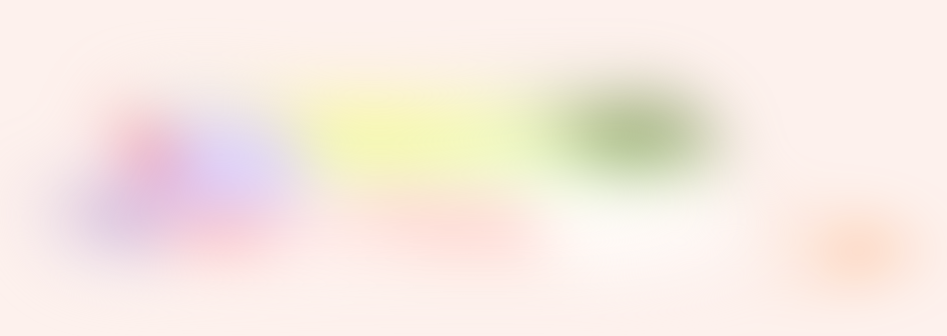
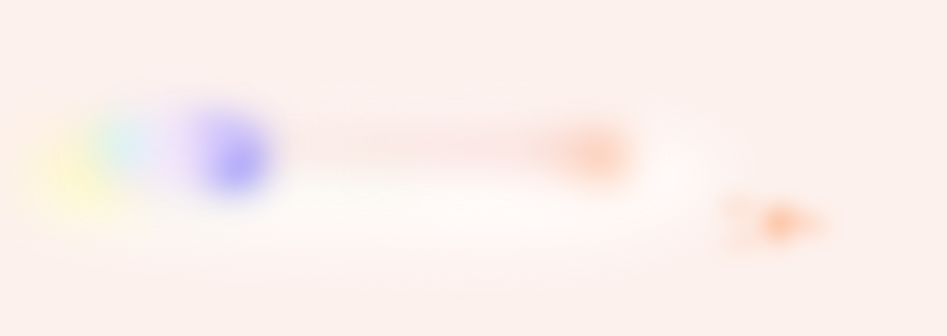
Before and after one commit to sucrete/imax, a React (Create React App) app: page / in a window 1280 px wide. Shown: the part 194-530 px from the top of the page, without its empty margins (266-1213 px from the left). Built offline with nearby package versions, Linux system fonts and the light colour scheme.

Commit message:
putting some polish on mouseover effect on landing page

```diff
--- a/src/card.css
+++ b/src/card.css
@@ -1,52 +1,69 @@
 .blob, .blocky, .cloud, .scripty {
   display: inline-block;
-  background: radial-gradient(ellipse at 60% 90%, #fdf8eb 0%, #fffbf9 30%);
+  background: radial-gradient(ellipse at 20% 70%, #fdfcf9 0%, #fffbfa 30%);
   height: 7vw;
   width: 55vw;
   -webkit-filter: url(#watercolor);
           filter: url(#watercolor);
   font-size: 60px;
-  color: red;
+  color: #c6e7a89c;
   border-radius: 60% 40% 30% 70% / 60% 30% 70% 40%;
   position: absolute;
   background-position: center center;
   background-repeat: no-repeat;
   will-change: transform;
-  padding-bottom: 25px;
+  padding-bottom: 35px;
+  -webkit-filter: blur(30px) contrast(1);
+          filter: blur(30px) contrast(1);
+  -webkit-transform: rotate(-3deg);
+          transform: rotate(-3deg);
 }
 
 .blobBaby {
-  color: indigo;
+  color: yellow;
 }
 
 .blocky {
-  background: radial-gradient(ellipse at 40% 10%, rgba(255, 255, 0, 0.459) 0%, #e7fdd4 60%);
+  background: -webkit-gradient(linear, left bottom, right top, from(transparent), to(#f7d2cd));
+  background: linear-gradient(to top right, transparent, #f7d2cd);
   font-family: "Segoe UI Emoji", sans-serif;
-  color: #4f691e;
+  color: #fda36ee3;
   text-align: right;
   font-size: 40px;
-  padding-left: 100px;
-  height: 5vw;
+  height: 2vw;
   width: 35vw;
   border-radius: 96px 72px 48px 24px/24px 48px 72px 96px;
+  padding-bottom: 15px;
+  -webkit-filter: blur(20px) contrast(1);
+          filter: blur(20px) contrast(1);
+}
+
+.blockyBaby {
+  padding-top: 10vw;
+  padding-right: 22vw;
+  color: blue;
 }
 
 .cloud {
   z-index: 99;
   background: #dcd0ff;
-  height: 5vw;
-  width: 15vw;
+  color: #8fe7c2;
+  height: 3vw;
+  width: 13vw;
   border-radius: 40% 60% 60% 40% / 60% 30% 70% 40%;
   padding-bottom: 50px;
+  -webkit-filter: blur(22px) contrast(1.25) !important;
+          filter: blur(22px) contrast(1.25) !important;
+  opacity: 0.8;
 }
 
 .scripty {
-  color: #d6712d;
-  font-family: BlinkMacSystemFont, "Segoe UI", Roboto, Oxygen, Ubuntu, Cantarell, "Open Sans", "Helvetica Neue", sans-serif;
+  color: #ff5e00;
+  font-size: 40px;
   background: transparent;
   text-align: right;
-  -webkit-filter: blur(2px) contrast(1.5);
-          filter: blur(2px) contrast(1.5);
+  -webkit-filter: blur(11px) contrast(1) !important;
+          filter: blur(11px) contrast(1) !important;
 }
 
 #root {
@@ -68,7 +85,5 @@
           justify-content: center;
   -webkit-filter: url(#container2);
           filter: url(#container2);
-  -webkit-filter: blur(30px) contrast(1);
-          filter: blur(30px) contrast(1);
 }
 /*# sourceMappingURL=card.css.map */
--- a/src/card.scss
+++ b/src/card.scss
@@ -1,55 +1,60 @@
 .blob {
   display: inline-block;
-  background: radial-gradient(ellipse at 60% 90%, #fdf8eb 0%, #fffbf9 30%);
+  background: radial-gradient(ellipse at 20% 70%, #fdfcf9 0%, #fffbfa 30%);
   height: 7vw;
   width: 55vw;
   filter: url(#watercolor);
   font-size: 60px;
-  color: red;
+  color: #c6e7a89c;
   border-radius: 60% 40% 30% 70% / 60% 30% 70% 40%;
   position: absolute;
   background-position: center center;
   background-repeat: no-repeat;
   will-change: transform;
-  padding-bottom: 25px;
+  padding-bottom: 35px;
+  filter: blur(30px) contrast(1);
+  transform: rotate(-3deg);
 }
 .blobBaby {
-  color: indigo;
+  color: yellow;
 }
 .blocky {
   @extend .blob;
-  background: radial-gradient(
-    ellipse at 40% 10%,
-    rgba(255, 255, 0, 0.459) 0%,
-    #e7fdd4 60%
-  );
+  background: linear-gradient(to top right, transparent, #f7d2cd);
   font-family: "Segoe UI Emoji", sans-serif;
-  color: #4f691e;
+  color: #fda36ee3;
   text-align: right;
   font-size: 40px;
-  padding-left: 100px;
-  height: 5vw;
+  height: 2vw;
   width: 35vw;
   border-radius: 96px 72px 48px 24px/24px 48px 72px 96px;
+  padding-bottom: 15px;
+  filter: blur(20px) contrast(1);
+}
+.blockyBaby {
+  padding-top: 10vw;
+  padding-right: 22vw;
+  color: blue;
 }
 .cloud {
   @extend .blob;
   z-index: 99;
   background: #dcd0ff;
-  // color: #dcd0ff;
-  height: 5vw;
-  width: 15vw;
+  color: #8fe7c2;
+  height: 3vw;
+  width: 13vw;
   border-radius: 40% 60% 60% 40% / 60% 30% 70% 40%;
   padding-bottom: 50px;
+  filter: blur(22px) contrast(1.25) !important;
+  opacity: 0.8;
 }
 .scripty {
   @extend .blob;
-  color: #d6712d;
-  font-family: BlinkMacSystemFont, "Segoe UI", Roboto, Oxygen, Ubuntu, Cantarell,
-    "Open Sans", "Helvetica Neue", sans-serif;
+  color: #ff5e00;
+  font-size: 40px;
   background: transparent;
   text-align: right;
-  filter: blur(2px) contrast(1.5);
+  filter: blur(11px) contrast(1) !important;
 }
 #root {
   overflow: hidden;
@@ -62,5 +67,4 @@
   align-items: center;
   justify-content: center;
   filter: url(#container2);
-  filter: blur(30px) contrast(1);
 }
--- a/src/components/Card.jsx
+++ b/src/components/Card.jsx
@@ -3,10 +3,10 @@ import { useSpring, animated } from "react-spring";
 import "../card.css";
 
 const calc = (x, y) => [x - window.innerWidth / 2, y - window.innerHeight / 2];
-const trans1 = (x, y) => `translate3d(${x / 20}px,${y / 20}px,0)`;
-const trans2 = (x, y) => `translate3d(${x / 13 + 35}px,${y / 13 - 75}px,0)`;
-const trans3 = (x, y) => `translate3d(${x / 12 - 175}px,${y / 12 - 55}px,0)`;
-const trans4 = (x, y) => `translate3d(${x / 11 + 200}px,${y / 11 + 35}px,0)`;
+const trans1 = (x, y) => `translate3d(${x / 25}px,${y / 25 - 20}px,0)`;
+const trans2 = (x, y) => `translate3d(${x / 20 + 25}px,${y / 20 - 55}px,0)`;
+const trans3 = (x, y) => `translate3d(${x / 8 - 195}px,${y / 8 - 55}px,0)`;
+const trans4 = (x, y) => `translate3d(${x / 6 + 100}px,${y / 6 + 35}px,0)`;
 
 function Card() {
   const [props, set] = useSpring(() => ({
@@ -39,14 +39,15 @@ function Card() {
         className="blob"
         style={{ transform: props.xy.interpolate(trans1) }}
       >
-        <span className="blobBaby">🀐㎇</span>㎭㎉╍╳⏧⚜⚜
+        <span className="blobBaby">🀐㎇</span>㎭㎉╍╳⏧
       </animated.div>
 
       <animated.div
         className="blocky"
         style={{ transform: props.xy.interpolate(trans2) }}
       >
-        ░▒▓▓▊▜
+        <span className="blockyBaby">▜▓</span>
+        ░▒▓
       </animated.div>
 
       <animated.div
```
Also changed, not shown: 1 other file (tests, documents, lock files or other folders).
